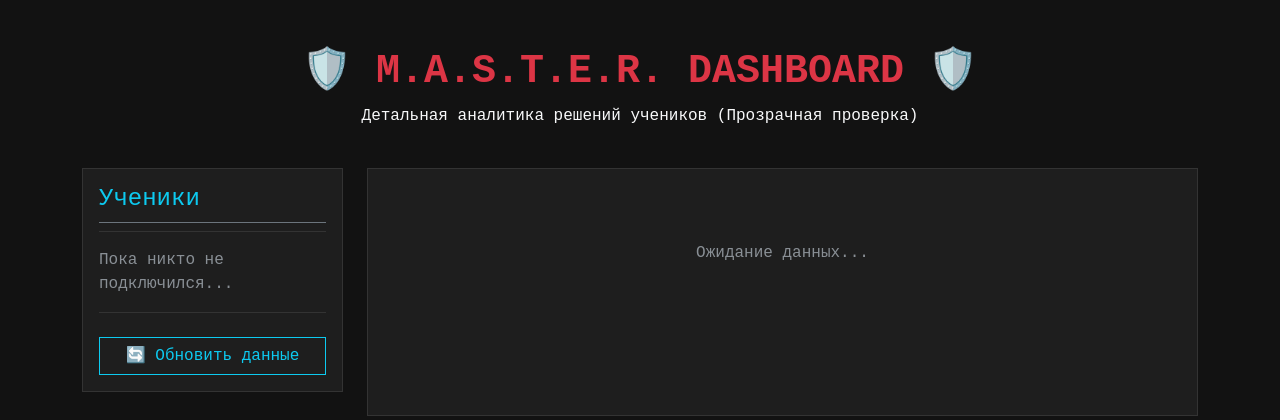
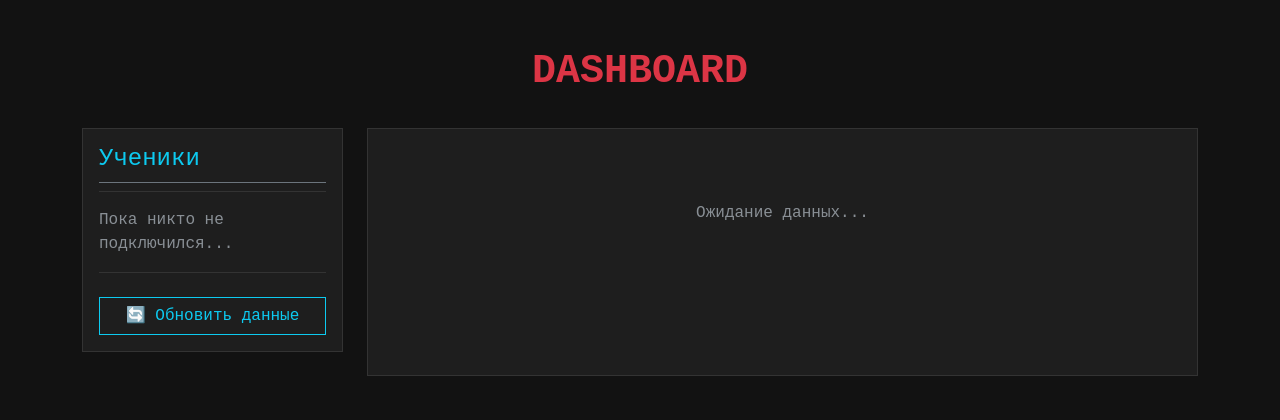
Before and after one commit to va2teen-git/sch-edu-server, a Flask app: template templates/teacher.html in a window 1280 px wide. Shown: the part 56-476 px from the top of the page. Run offline with Flask 3, Linux system fonts and the light colour scheme; the template is opened without the code that fills it, so the values that code supplies are empty; some libraries are stand-ins or nearby versions.

Commit message:
style: simplify teacher dashboard title to just DASHBOARD

```diff
--- a/templates/teacher.html
+++ b/templates/teacher.html
@@ -2,8 +2,7 @@
 {% block content %}
 <div class="row">
     <div class="col-12 text-center mb-4">
-        <h1 class="text-danger fw-bold">🛡️ M.A.S.T.E.R. DASHBOARD 🛡️</h1>
-        <p class="text-light">Детальная аналитика решений учеников (Прозрачная проверка)</p>
+        <h1 class="text-danger fw-bold">DASHBOARD</h1>
     </div>
 </div>
 
```
